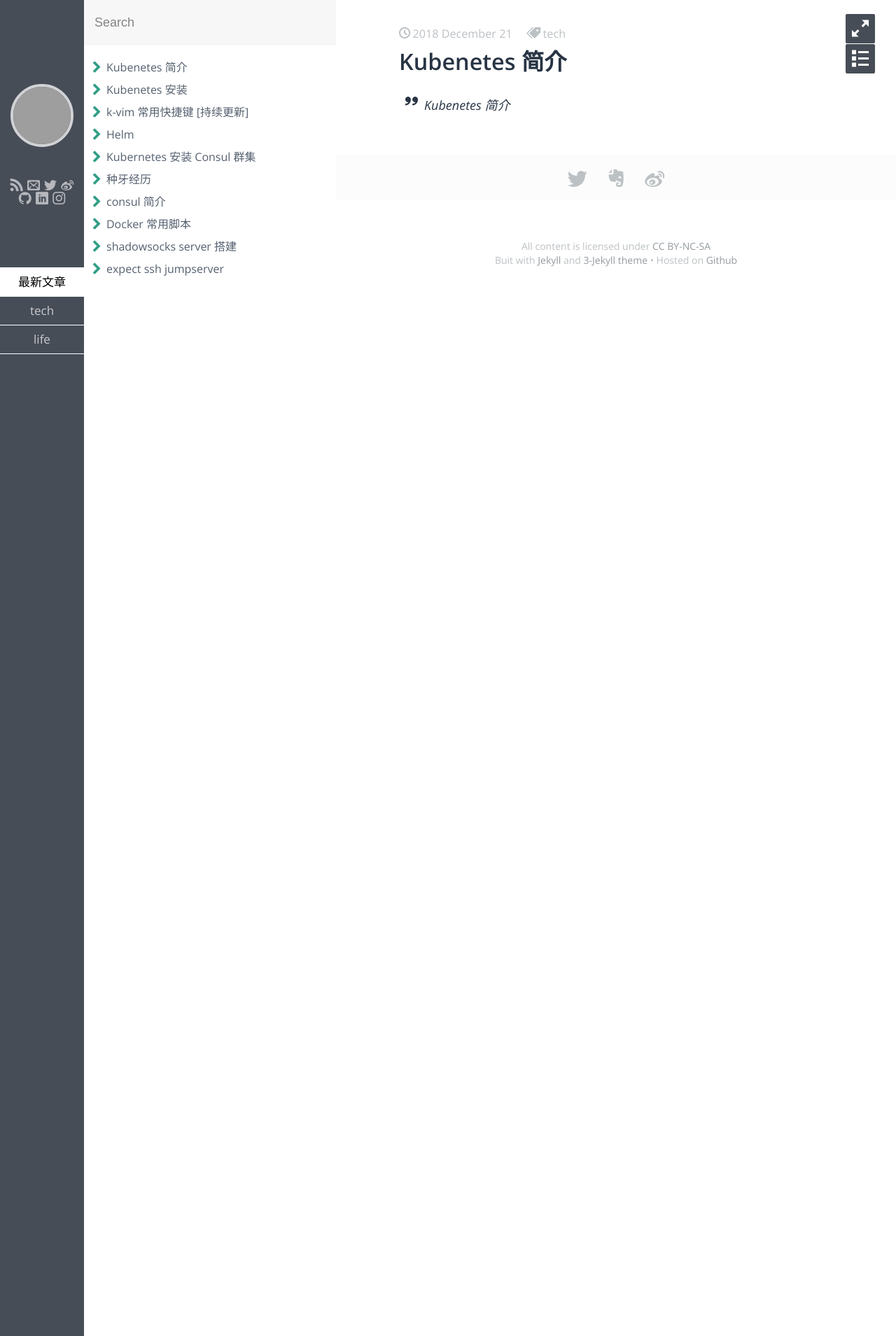
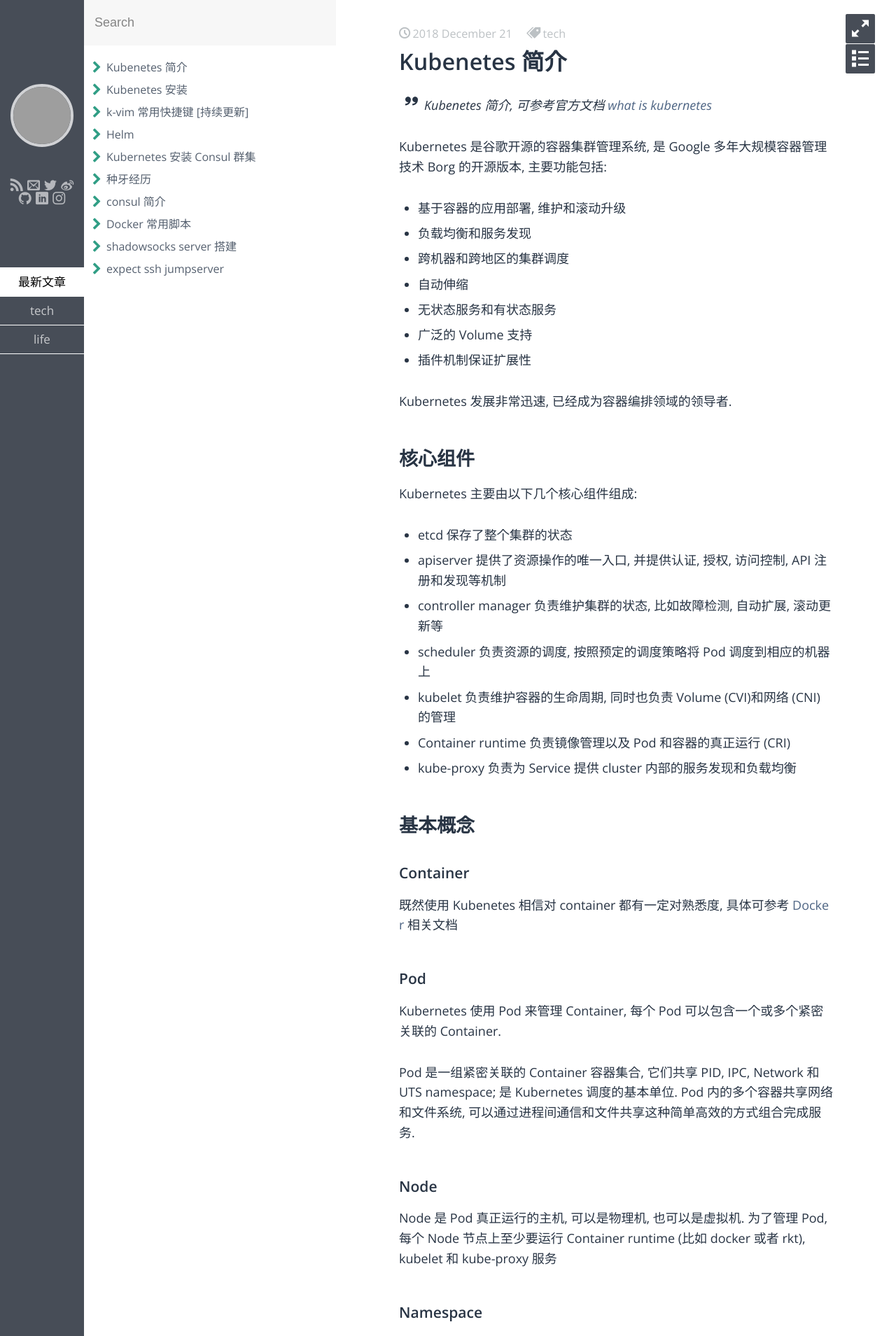
Before and after one commit to hidaen/daen.github.io, a Jekyll site: the page built from _posts/tech/2018-12-21-kubenetes-introduction.md, in a window 1280 px wide. Shown: the top 1909 px of the page at 70% size. Built offline with Jekyll 4.4.1, drawn with Linux system fonts in a browser that asks for light colours; some web fonts are replaced; some of the changed text lies outside the part shown; grey boxes are pictures that could not be loaded.

Commit message:
update kubernetes

```diff
--- a/_posts/tech/2018-12-21-kubenetes-introduction.md
+++ b/_posts/tech/2018-12-21-kubenetes-introduction.md
@@ -7,4 +7,65 @@ keywords: docker, kubernetes, introduction
 description: kubernetes 简介
 ---
 
-> Kubenetes 简介
+> Kubenetes 简介, 可参考官方文档 [what is kubernetes](https://kubernetes.io/docs/concepts/overview/what-is-kubernetes/)
+
+Kubernetes 是谷歌开源的容器集群管理系统, 是 Google 多年大规模容器管理技术 Borg 的开源版本, 主要功能包括:
+
+- 基于容器的应用部署, 维护和滚动升级
+- 负载均衡和服务发现
+- 跨机器和跨地区的集群调度
+- 自动伸缩
+- 无状态服务和有状态服务
+- 广泛的 Volume 支持
+- 插件机制保证扩展性
+
+Kubernetes 发展非常迅速, 已经成为容器编排领域的领导者.
+
+## 核心组件
+
+Kubernetes 主要由以下几个核心组件组成:
+
+- etcd 保存了整个集群的状态
+- apiserver 提供了资源操作的唯一入口, 并提供认证, 授权, 访问控制, API 注册和发现等机制
+- controller manager 负责维护集群的状态, 比如故障检测, 自动扩展, 滚动更新等
+- scheduler 负责资源的调度, 按照预定的调度策略将 Pod 调度到相应的机器上
+- kubelet 负责维护容器的生命周期, 同时也负责 Volume (CVI)和网络 (CNI) 的管理
+- Container runtime 负责镜像管理以及 Pod 和容器的真正运行 (CRI)
+- kube-proxy 负责为 Service 提供 cluster 内部的服务发现和负载均衡
+
+## 基本概念
+
+### Container
+
+既然使用 Kubenetes 相信对 container 都有一定对熟悉度, 具体可参考 [Docker](https://docs.docker.com/) 相关文档
+
+### Pod
+
+Kubernetes 使用 Pod 来管理 Container, 每个 Pod 可以包含一个或多个紧密关联的 Container.
+
+Pod 是一组紧密关联的 Container 容器集合, 它们共享 PID, IPC, Network 和 UTS namespace; 是 Kubernetes 调度的基本单位. Pod 内的多个容器共享网络和文件系统, 可以通过进程间通信和文件共享这种简单高效的方式组合完成服务.
+
+### Node
+
+Node 是 Pod 真正运行的主机, 可以是物理机, 也可以是虚拟机. 为了管理 Pod, 每个 Node 节点上至少要运行 Container runtime (比如 docker 或者 rkt), kubelet 和 kube-proxy 服务
+
+### Namespace
+
+Namespace 是对一组资源和对象的抽象集合, 比如可以用来将系统内部的对象划分为不同的项目组或用户组, 常见的 pods, services, replication controllers 和 deployments 等都是属于某一个 namespace 的 (默认是 default), 而 node, persistentVolumes 等则不属于任何 namespace
+
+### Service
+
+Service 是应用服务的抽象, 通过 labels 为应用提供负载均衡和服务发现. 匹配 labels 的 Pod IP 和端口列表组成 endpoints, 由 kube-proxy 负责将服务 IP 负载均衡到这些 endpoints 上.
+每个 Service 都会自动分配一个 cluster IP (仅在集群内部可访问的虚拟地址) 和 DNS 名, 其他容器可以通过该地址或 DNS 来访问服务, 而不需要了解后端容器的运行.
+
+### Label
+
+Label 是识别 Kubernetes 对象的标签, 以 key/value 的方式附加到对象上 (key 最长不能超过 63 字节, value 可以为空, 也可以是不超过 253 字节的字符串).
+
+Label 不提供唯一性, 并且实际上经常是很多对象 (如 Pods) 都使用相同的 label 来标志具体的应用.
+
+Label 定义好后其他对象可以使用 Label Selector 来选择一组相同 label 的对象 (比如 ReplicaSet 和 Service 用 label 来选择一组 Pod). Label Selector 支持以下几种方式:
+
+- 等式, 如 app=nginx 和 env!=production
+- 集合, 如 env in (production, qa)
+- 多个 label (它们之间是 AND 关系), 如 app=nginx,env=test
```
Also changed, not shown: _posts/tech/2017-3-21-consul-introduction.md (+19 -0 lines), _posts/tech/2018-12-21-kubenetes-install.md (+2 -0 lines).
